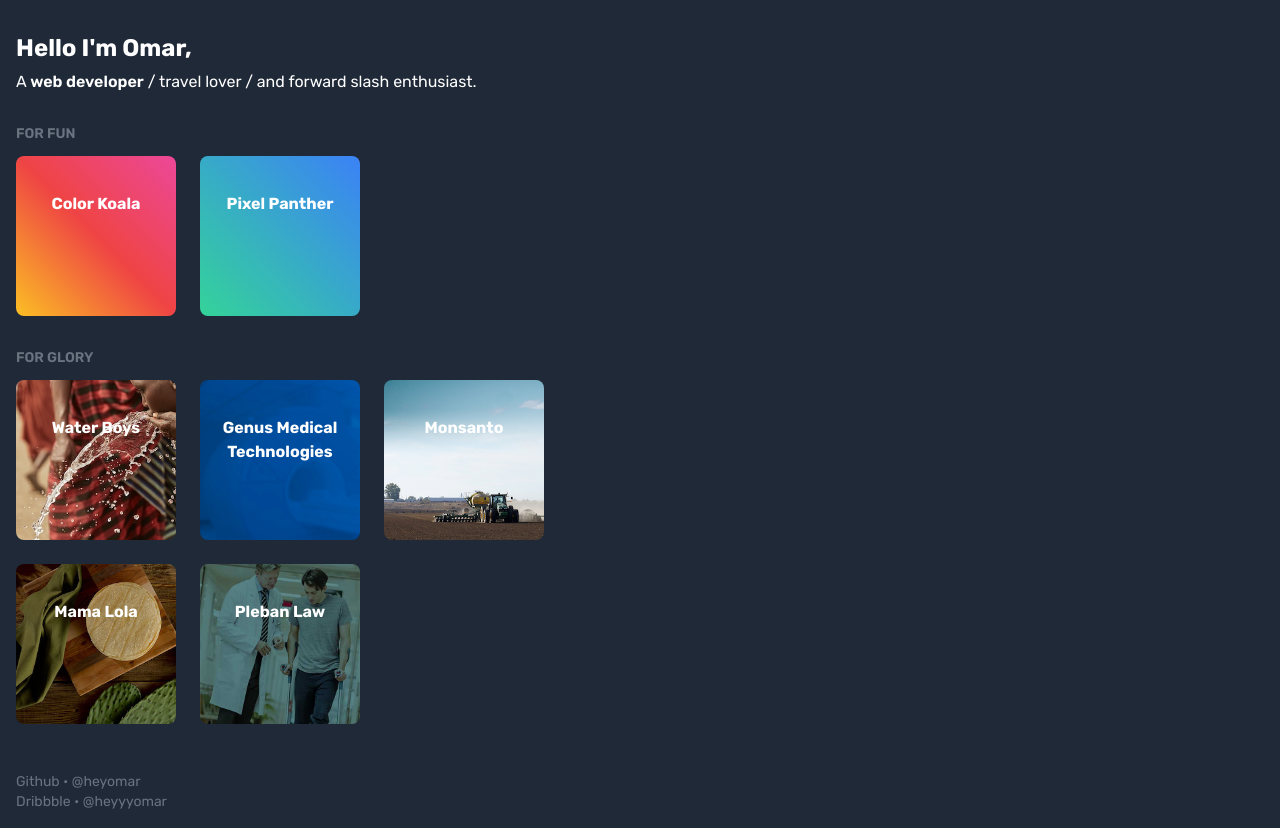
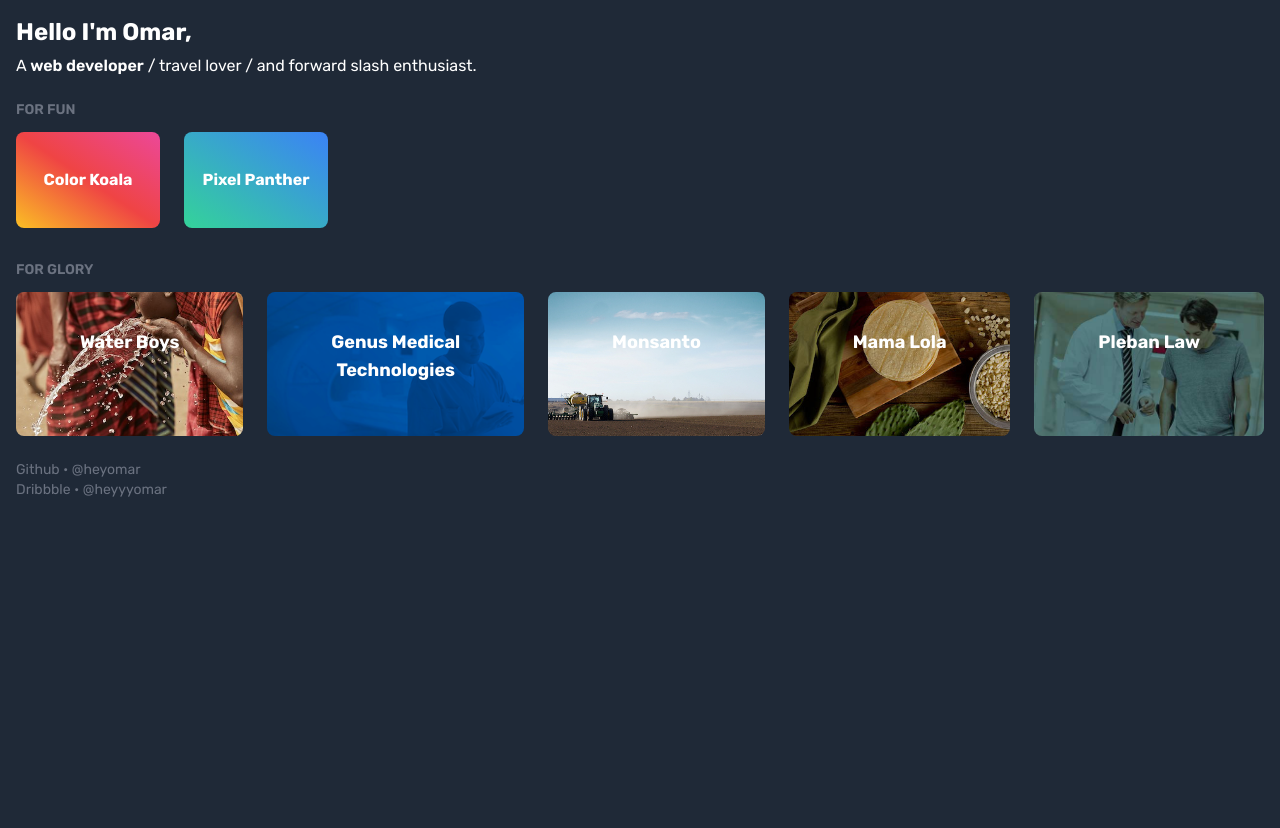
Before and after one commit to heyomar/hyperbolic, a website built with Parcel: page app/index.html in a window 1280 px wide. After the commit the page ends 800 px from the top, so only its background shows below. Built offline with nearby package versions, Linux system fonts and the light colour scheme.

Commit message:
refactoring code, rename scripts

```diff
--- a/app/index.html
+++ b/app/index.html
@@ -6,57 +6,62 @@
 		<title>Omar | Web Developer Portfolio</title>
 		<link rel="stylesheet" href="/app/css/app.css" />
 	</head>
-	<body>
+	<body class="container p-4 mx-auto text-white">
 		<main>
-			<section class="container mx-auto p-4 mt-4">
-				<div class="mb-8">
-					<h1 class="font-bold text-2xl text-white mb-2">Hello I'm Omar,</h1>
-					<p class="leading-5 text-white">
-						A <span class="font-semibold">web developer</span> / travel lover / and
-						forward slash enthusiast.
-					</p>
-				</div>
-				<h3 class="font-semibold uppercase text-sm mb-3 text-gray-500">For Fun</h3>
-				<ul class="font-bold flex flex-row space-x-6 text-center text-white mb-8">
+			<section class="mb-6">
+				<h1 class="mb-2 text-2xl font-bold">Hello I'm Omar,</h1>
+				<p class="leading-5">
+					A <span class="font-semibold">web developer</span> / travel lover / and
+					forward slash enthusiast.
+				</p>
+			</section>
+
+			<section class="mb-6">
+				<h3 class="mb-3 text-sm font-semibold text-gray-500 uppercase">For Fun</h3>
+				<ul class="flex flex-row mb-8 space-x-6 font-bold text-center">
 					<li
-						class="flex-initial bg-gradient-to-tr cursor-pointer duration-300 ease-in-out from-yellow-400 hover:scale-100 hover:shadow-2xl pt-9 rounded-lg to-pink-500 transform transition via-red-500 h-24 w-36 sm:w-40 sm:h-40 sm:hover:scale-110"
+						class="flex-auto h-24 transition duration-300 ease-in-out transform rounded-lg cursor-pointer md:flex-none bg-gradient-to-tr from-yellow-400 hover:scale-100 hover:shadow-2xl pt-9 to-pink-500 via-red-500 w-36 sm:hover:scale-110"
 					>
 						<a
-							class="h-full inline-block text-center"
+							class="inline-block h-full text-center"
 							target="_blank"
 							href="https://colorkoala.netlify.app/"
 							>Color Koala</a
 						>
 					</li>
 					<li
-						class="bg-gradient-to-tr cursor-pointer duration-300 ease-in-out from-green-400 hover:scale-100 hover:shadow-2xl pt-9 rounded-lg to-blue-500 transform transition h-24 w-36 sm:w-40 sm:h-40 sm:hover:scale-110"
+						class="flex-auto h-24 transition duration-300 ease-in-out transform rounded-lg cursor-pointer md:flex-none bg-gradient-to-tr from-green-400 hover:scale-100 hover:shadow-2xl pt-9 to-blue-500 w-36 sm:hover:scale-110"
 					>
 						<a
-							class="h-full inline-block text-center"
+							class="inline-block h-full text-center"
 							target="_blank"
 							href="https://pixelpanther.netlify.app/"
 							>Pixel Panther</a
 						>
 					</li>
 				</ul>
+			</section>
 
-				<h3 class="font-semibold uppercase mb-3 text-sm text-gray-500">For Glory</h3>
-				<ul class="flex flex-row space-x-6 font-bold text-center text-white">
+			<section class="mb-6">
+				<h3 class="mb-3 text-sm font-semibold text-gray-500 uppercase">For Glory</h3>
+				<ul
+					class="flex flex-col flex-wrap space-y-6 font-bold text-center lg:space-y-0 lg:space-x-6 lg:flex-row"
+				>
 					<li
-						class="bg-cover bg-no-repeat bg-waterboys cursor-pointer duration-300 ease-in-out h-36 hover:scale-100 hover:shadow-2xl pt-9 rounded-lg transform transition w-36 sm:w-40 sm:h-40 sm:hover:scale-110"
+						class="flex-auto transition duration-300 ease-in-out transform bg-top bg-no-repeat bg-cover rounded-lg cursor-pointer lg:bg-center w-34 bg-waterboys h-36 hover:scale-100 hover:shadow-2xl pt-9 sm:hover:scale-110"
 					>
 						<a
-							class="h-full inline-block text-center"
+							class="inline-block h-full text-3xl text-center lg:text-lg"
 							target="_blank"
 							href="https://waterboys.org/"
 							>Water Boys</a
 						>
 					</li>
 					<li
-						class="bg-cover bg-genusmedical bg-no-repeat cursor-pointer duration-300 ease-in-out h-36 hover:scale-100 hover:shadow-2xl pt-9 rounded-lg transform transition w-36 sm:w-40 sm:h-40 sm:hover:scale-110"
+						class="flex-auto transition duration-300 ease-in-out transform bg-no-repeat bg-cover rounded-lg cursor-pointer bg-genusmedical md:bg-center h-36 hover:scale-100 hover:shadow-2xl w-34 pt-9 sm:hover:scale-110"
 					>
 						<a
-							class="h-full inline-block text-center"
+							class="inline-block h-full text-3xl text-center lg:text-lg"
 							target="_blank"
 							href="https://genusmedical.com/"
 							>Genus Medical <br />
@@ -64,33 +69,31 @@
 						>
 					</li>
 					<li
-						class="bg-cover bg-monsanto bg-no-repeat cursor-pointer duration-300 ease-in-out h-36 hover:scale-100 hover:shadow-2xl pt-9 rounded-lg transform transition w-36 sm:w-40 sm:h-40 sm:hover:scale-110"
+						class="flex-auto transition duration-300 ease-in-out transform bg-bottom bg-no-repeat bg-cover rounded-lg cursor-pointer bg-monsanto h-36 hover:scale-100 hover:shadow-2xl w-34 pt-9 sm:hover:scale-110"
 					>
 						<a
-							class="h-full inline-block text-center"
+							class="inline-block h-full text-3xl text-center lg:text-lg"
 							target="_blank"
 							href="https://connectinsystem.com"
 							>Monsanto</a
 						>
 					</li>
-				</ul>
 
-				<ul class="flex flex-row space-x-6 font-bold text-center text-white mt-6">
 					<li
-						class="bg-cover bg-mamalola bg-no-repeat cursor-pointer duration-300 ease-in-out h-36 hover:scale-100 hover:shadow-2xl pt-9 rounded-lg transform transition w-36 sm:w-40 sm:h-40 sm:hover:scale-110"
+						class="flex-auto transition duration-300 ease-in-out transform bg-center bg-no-repeat bg-cover rounded-lg cursor-pointer bg-mamalola h-36 hover:scale-100 hover:shadow-2xl w-34 pt-9 sm:hover:scale-110"
 					>
 						<a
-							class="h-full inline-block text-center"
+							class="inline-block h-full text-3xl text-center lg:text-lg"
 							target="_blank"
 							href="https://mamalola.com"
 							>Mama Lola</a
 						>
 					</li>
 					<li
-						class="bg-cover bg-no-repeat bg-plebanlaw cursor-pointer duration-300 ease-in-out h-36 hover:scale-100 hover:shadow-2xl pt-9 rounded-lg transform transition w-36 sm:w-40 sm:h-40 sm:hover:scale-110"
+						class="flex-auto transition duration-300 ease-in-out transform bg-no-repeat bg-cover rounded-lg cursor-pointer bg-plebanlaw h-36 hover:scale-100 hover:shadow-2xl w-34 pt-9 sm:hover:scale-110"
 					>
 						<a
-							class="h-full inline-block text-center"
+							class="inline-block h-full text-3xl text-center lg:text-lg"
 							target="_blank"
 							href="https://plebanlaw.com/"
 							>Pleban Law</a
@@ -99,7 +102,7 @@
 				</ul>
 			</section>
 		</main>
-		<footer class="container mx-auto p-4 mt-4 text-gray-500 text-sm">
+		<footer class="mt-4 text-sm text-gray-500">
 			<a target="_blank" href="https://github.com/heyomar">Github • @heyomar</a>
 			<br />
 			<a target="_blank" href="https://dribbble.com/heyyyomar"
--- a/package.json
+++ b/package.json
@@ -4,8 +4,8 @@
 	"description": "A site to share links of Omar Rasool's web development work.",
 	"scripts": {
 		"clean": "rm -rf dist .parcel-cache",
-		"dev": "parcel app/index.html --no-cache --no-content-hash --no-source-maps --open",
-		"prod": "parcel build app/index.html --dist-dir dist/"
+		"watch": "parcel app/index.html --no-cache --no-content-hash --no-source-maps --open",
+		"build": "parcel build app/index.html --dist-dir dist/"
 	},
 	"repository": {
 		"type": "git",
```
